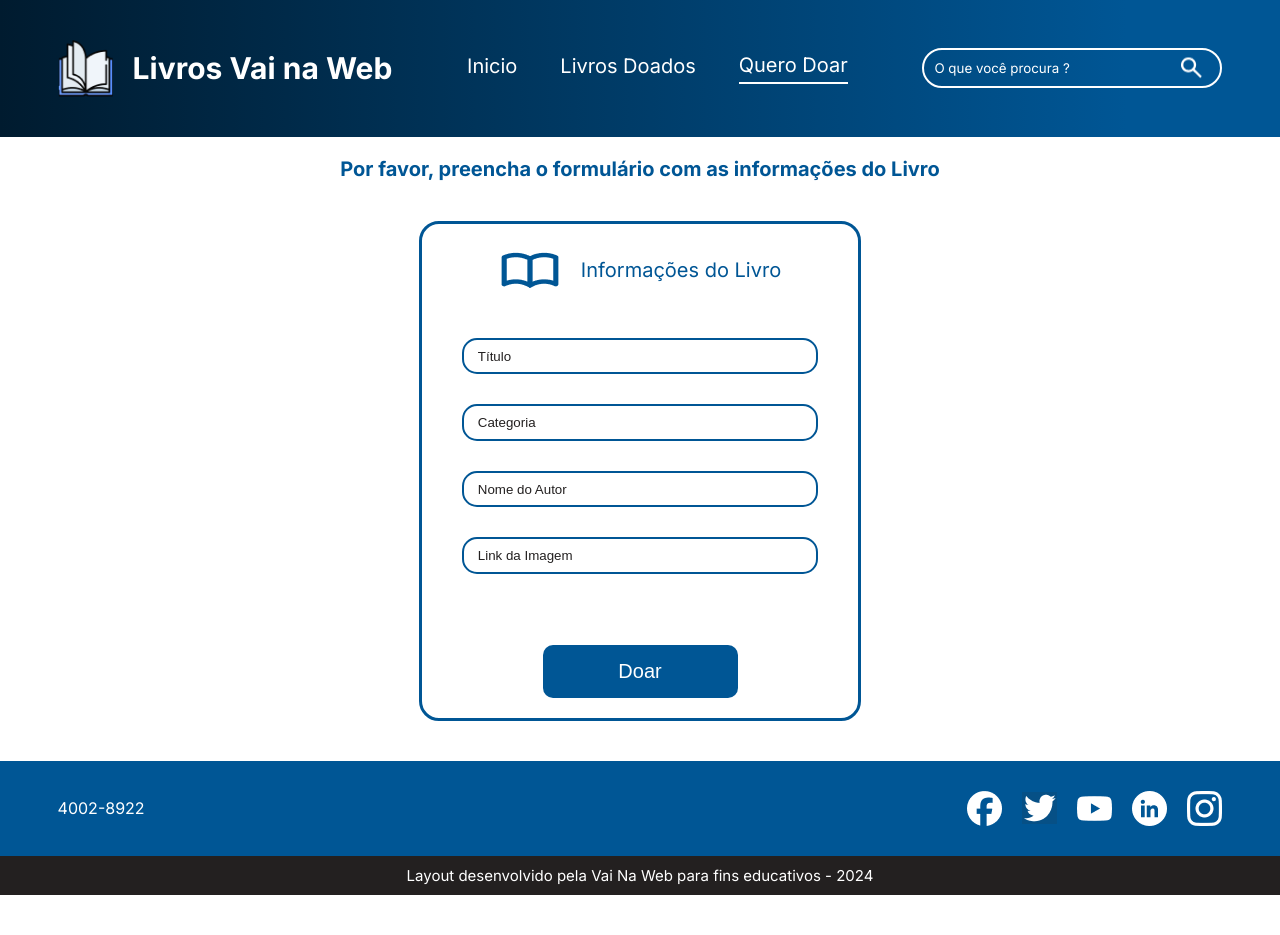
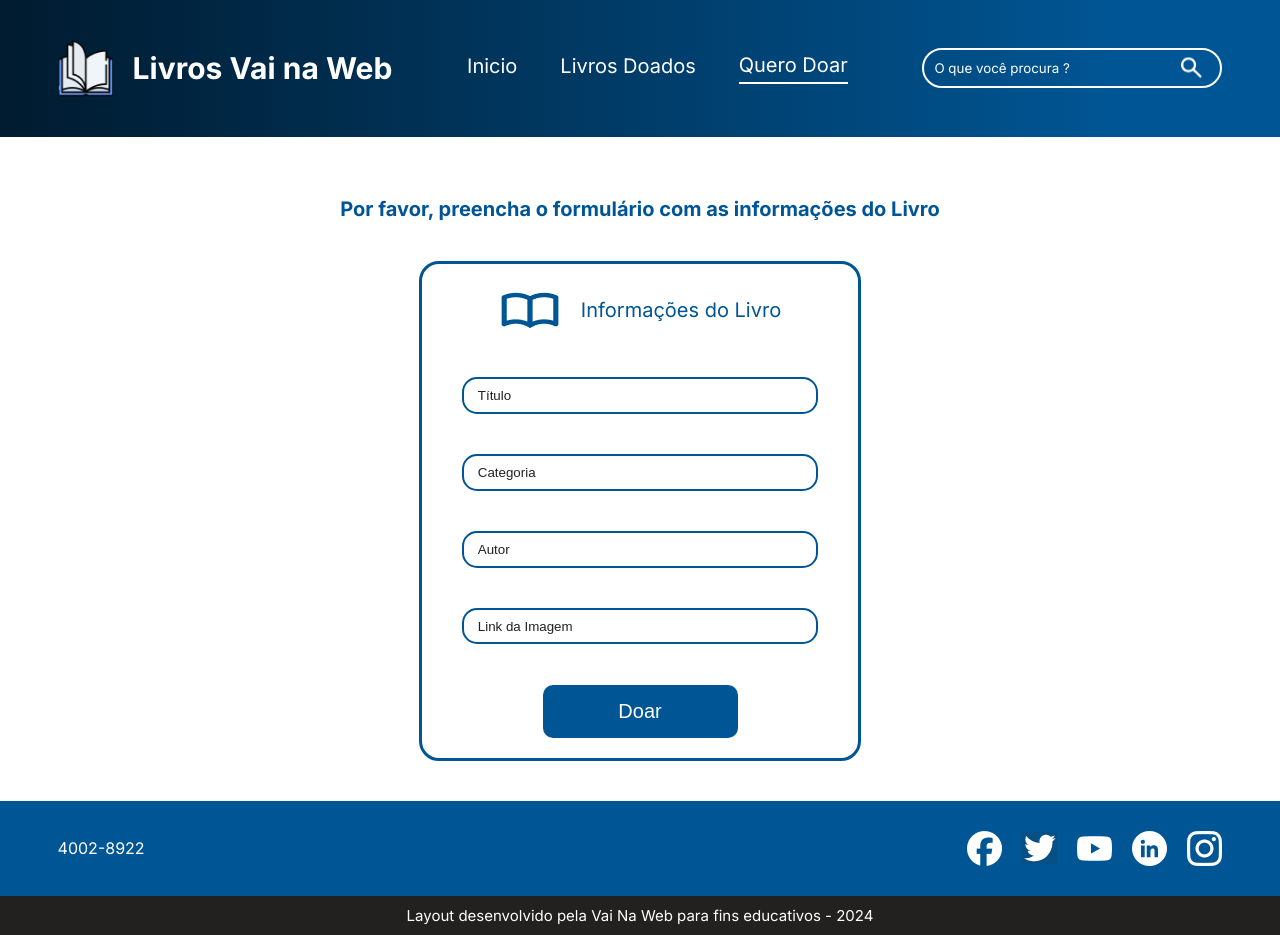
Before and after one commit to lucasssantos94/vnw-livros, a React (Vite) app: page /cadastro in a window 1280 px wide. Before the commit the page ends 895 px from the top, so only its background shows below. Built offline with nearby package versions, Linux system fonts and the light colour scheme.

Commit message:
feat: added toast when adding new book

```diff
--- a/package.json
+++ b/package.json
@@ -19,7 +19,8 @@
     "react-dom": "^18.3.1",
     "react-hook-form": "^7.53.2",
     "react-router-dom": "^6.28.0",
-    "react-select": "^5.8.3"
+    "react-select": "^5.8.3",
+    "react-toastify": "^10.0.6"
   },
   "devDependencies": {
     "@commitlint/cli": "^19.5.0",
--- a/src/components/Datalist/style.module.scss
+++ b/src/components/Datalist/style.module.scss
@@ -8,7 +8,7 @@
 
     .options-list {
         position: absolute;
-        top: 60%;
+        top: 100%;
         left: 0;
         right: 0;
         max-height: 200px;
--- a/src/components/FormAddBook/index.jsx
+++ b/src/components/FormAddBook/index.jsx
@@ -2,6 +2,7 @@ import { useForm } from "react-hook-form";
 import { useRef } from "react";
 import CustomDatalist from "../Datalist";
 import { addBook, categoriesBooks } from "@constants/books";
+import { toast } from "react-toastify";
 
 import iconForm from "@assets/images/icons/icon-form.png";
 import styles from "./style.module.scss";
@@ -18,16 +19,29 @@ const FormAddBook = () => {
   // Cria um ref para o CustomDatalist
   const datalistRef = useRef(null);
 
+  const notify = () => {
+    toast.success("Livro cadastrado com sucesso!", {
+      position: "top-right",
+      autoClose: 2000,
+      hideProgressBar: false,
+      closeOnClick: true,
+      pauseOnHover: true,
+      draggable: true,
+      progress: undefined,
+      theme: "light",
+    });
+  };
+
   const onSubmit = (data) => {
+    console.log(data);
     addBook(data.title, data.category, data.author, data.urlImage);
-    reset();
     // Chama a função reset no CustomDatalist
     if (datalistRef.current) {
       datalistRef.current.reset();
     }
+    notify();
+    reset();
   };
-
-  const options = categoriesBooks;
 
   return (
     <form className={styles["form-add-book"]} onSubmit={handleSubmit(onSubmit)}>
@@ -36,26 +50,26 @@ const FormAddBook = () => {
         <h3>Informações do Livro</h3>
       </div>
 
-      <div>
+      <div className={styles["box-input"]}>
         <input
           type="text"
           name="title"
           placeholder="Título"
           {...register("title", {
             required: { value: true, message: "Campo obrigatório" },
-            minLength: {
-              value: 2,
-              message: "O Título deve ter pelo menos 2 caracteres",
-            },
           })}
         />
         {errors.title && (
-          <span className="error-message">{errors.title.message}</span>
+          <span className={styles["error-message"]}>
+            {errors.title.message}
+          </span>
         )}
+      </div>
 
+      <div className={styles["box-input"]}>
         <CustomDatalist
           ref={datalistRef} // Conecta o ref ao CustomDatalist
-          options={options}
+          options={categoriesBooks}
           placeholder="Categoria"
           name="category"
           value={register("category").value}
@@ -63,23 +77,46 @@ const FormAddBook = () => {
             setValue("category", e.target.value);
             register("category");
           }}
-          error={errors.category}
+          error={errors.category?.message}
         />
+      </div>
 
+      <div className={styles["box-input"]}>
         <input
           type="text"
           name="author"
-          placeholder="Nome do Autor"
-          {...register("author")}
+          placeholder="Autor"
+          {...register("author", {
+            required: { value: true, message: "Campo obrigatório" },
+          })}
         />
+        {errors.author && (
+          <span className={styles["error-message"]}>
+            {errors.author.message}
+          </span>
+        )}
+      </div>
 
+      <div className={styles["box-input"]}>
         <input
-          type="url"
+          type="text"
           name="urlImage"
           placeholder="Link da Imagem"
-          {...register("urlImage")}
+          {...register("urlImage", {
+            required: { value: true, message: "Campo obrigatório" },
+            pattern: {
+              value: /^(https?:\/\/)?([a-zA-Z0-9.-]+\.[a-zA-Z]{2,})([/?].*)?/,
+              message: "Insira um link válido",
+            },
+          })}
         />
+        {errors.urlImage && (
+          <span className={styles["error-message"]}>
+            {errors.urlImage.message}
+          </span>
+        )}
       </div>
+
       <input type="submit" value="Doar" />
     </form>
   );
--- a/src/components/FormAddBook/style.module.scss
+++ b/src/components/FormAddBook/style.module.scss
@@ -1,10 +1,9 @@
 .form-add-book {
     @include global.flex($align: center, $direction: column, $justify: space-between);
-    max-width: 42rem;
+    width: 44.2rem;
     height: 50rem;
     border: 3px solid global.$brand-color;
     border-radius: 2rem;
-    max-width: 44.2rem;
     padding: 2rem;
 
     .form-header {
@@ -16,20 +15,28 @@
         }
     }
 
-    div {
-        text-align: center;
+    .box-input {
+        width: 90%;
+        position: relative;
 
         input:not(input[type="submit"]) {
-            width: 90%;
+            width: 100%;
             border-radius: 15px;
             border: 2px solid global.$brand-color;
             padding: 0.875rem 1.4rem;
-            outline: none;
-            margin-bottom: 3rem;
 
             &::placeholder {
                 color: global.$dark-color;
             }
+        }
+
+        .error-message {
+            position: absolute;
+            left: 1.8rem;
+            top: 70%;
+            color: red;
+            font-size: 1.4rem;
+            margin-top: 1rem;
         }
     }
 
@@ -43,4 +50,6 @@
         font-size: 2rem;
         cursor: pointer;
     }
+
+
 }
--- a/src/pages/NotFound/style.module.scss
+++ b/src/pages/NotFound/style.module.scss
@@ -5,9 +5,7 @@
 
         @include global.flex($direction: column, $align: center, $gap: 4rem);
 
-
         img {
-            mix-blend-mode: multiply;
             width: 60rem;
         }
 
--- a/src/pages/Register/index.jsx
+++ b/src/pages/Register/index.jsx
@@ -1,11 +1,15 @@
 import Container from "../../components/Container";
 import FormAddBook from "../../components/FormAddBook";
+import { ToastContainer } from "react-toastify";
+import "react-toastify/dist/ReactToastify.css";
+
 import styles from "./style.module.scss";
 
 const RegisterPage = () => {
   return (
     <section className={styles["s-register"]}>
       <Container>
+        <ToastContainer />
         <h2 className={styles["title-section"]}>
           Por favor, preencha o formulário com as informações do Livro
         </h2>
```
Also changed, not shown: 1 other file (tests, documents, lock files or other folders).
